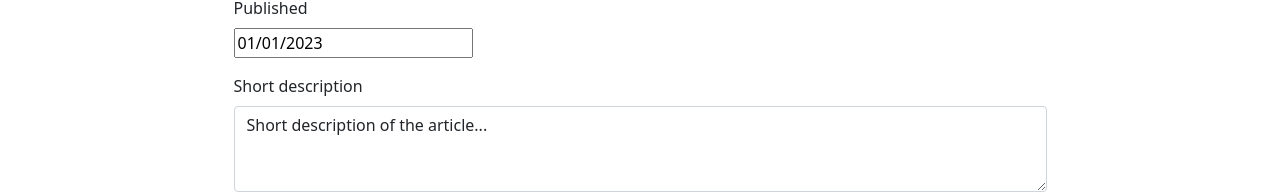
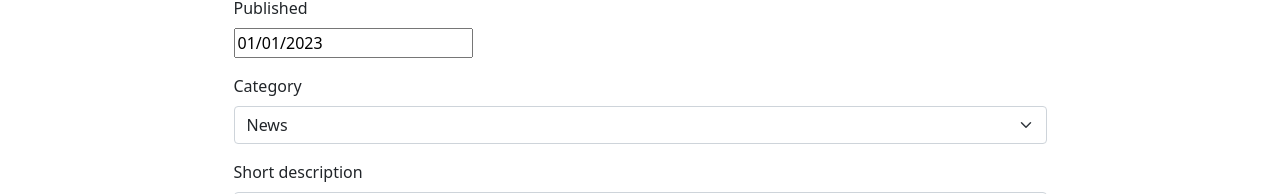
Before and after one commit to klubus/react-crud, a React (Create React App) app: page /post/edit/1 in a window 1280 px wide. Shown: the part 336-530 px from the top of the page. Built offline with nearby package versions, Linux system fonts and the light colour scheme.

Commit message:
categories

```diff
--- a/src/components/features/EditPostForm/EditPostForm.js
+++ b/src/components/features/EditPostForm/EditPostForm.js
@@ -36,6 +36,7 @@ const EditPostForm = () => {
       publishedDate={postData.publishedDate}
       shortDescription={postData.shortDescription}
       content={postData.content}
+      category={postData.category}
     />
   );
 };
--- a/src/components/features/PostForm/PostForm.js
+++ b/src/components/features/PostForm/PostForm.js
@@ -6,6 +6,8 @@ import 'react-quill-new/dist/quill.snow.css';
 import DatePicker from 'react-datepicker';
 import 'react-datepicker/dist/react-datepicker.css';
 import { useForm } from 'react-hook-form';
+import { getAllCategories } from '../../../redux/categoriesRedux';
+import { useSelector } from 'react-redux';
 
 const PostForm = ({ action, actionText, ...props }) => {
   const [title, setTitle] = useState(props.title || '');
@@ -14,11 +16,13 @@ const PostForm = ({ action, actionText, ...props }) => {
   const [shortDescription, setShortDescription] = useState(
     props.shortDescription || ''
   );
-  const [content, setContent] = useState('');
+  const [content, setContent] = useState(props.content || '');
+  const [category, setCategory] = useState(props.category || '');
   const [contentError, setContentError] = useState();
   const [dateError, setDateError] = useState();
 
   const isEmpty = content.replace(/<(.|\n)*?>/g, '').trim() === '';
+  const categories = useSelector(getAllCategories);
 
   const handleSubmit = () => {
     setContentError(isEmpty);
@@ -31,6 +35,7 @@ const PostForm = ({ action, actionText, ...props }) => {
         publishedDate,
         shortDescription,
         content,
+        category,
       });
     }
   };
@@ -86,6 +91,22 @@ const PostForm = ({ action, actionText, ...props }) => {
           </small>
         )}
       </Form.Group>
+      <Form.Group className="mb-3" controlId="formBasicCategory">
+        <Form.Label>Category</Form.Label>
+        <Form.Select
+          value={category}
+          onChange={(e) => setCategory(e.target.value)}
+        >
+          <option value="" disabled>
+            Select category
+          </option>
+          {categories.map((cat) => (
+            <option key={cat} value={cat}>
+              {cat}
+            </option>
+          ))}
+        </Form.Select>
+      </Form.Group>
       <Form.Group className="mb-3" controlId="formBasicShortDescription">
         <Form.Label>Short description</Form.Label>
         <Form.Control
--- a/src/components/pages/Home/Home.js
+++ b/src/components/pages/Home/Home.js
@@ -35,6 +35,9 @@ const Home = () => {
                       <strong>Published:</strong>{' '}
                       {dateToStr(post.publishedDate)}
                     </p>
+                    <p className="mb-1">
+                      <strong>Category:</strong> {post.category}
+                    </p>
                     <p className="text-muted">{post.shortDescription}</p>
                   </Card.Text>
                 </Card.Body>
--- a/src/components/pages/SinglePost/SinglePost.js
+++ b/src/components/pages/SinglePost/SinglePost.js
@@ -83,7 +83,10 @@ const SinglePost = () => {
               <p className="mb-2">
                 <strong>Published:</strong> {dateToStr(postData.publishedDate)}
               </p>
-              <p dangerouslySetInnerHTML={{ __html: postData.content }} />{' '}
+              <p dangerouslySetInnerHTML={{ __html: postData.content }} />
+              <p className="mb-1">
+                <strong>Category:</strong> {postData.category}
+              </p>
             </Card.Text>
           </Card.Body>
         </Card>
--- /dev/null
+++ b/src/redux/categoriesRedux.js
@@ -0,0 +1,14 @@
+// selectors
+export const getAllCategories = ({ categories }) => categories;
+
+// actions
+const createActionName = (actionName) => `app/categories/${actionName}`;
+
+// actions creators
+const categoriesReducer = (statePart = [], action) => {
+  switch (action.type) {
+    default:
+      return statePart;
+  }
+};
+export default categoriesReducer;
--- a/src/redux/initialState.js
+++ b/src/redux/initialState.js
@@ -7,6 +7,7 @@ const initialState = {
       content: 'Main content of the article',
       publishedDate: new Date('2023-01-01'),
       author: 'John Doe',
+      category: 'News',
     },
     {
       id: '2',
@@ -15,6 +16,7 @@ const initialState = {
       content: 'Main content of the article',
       publishedDate: new Date('2023-01-01'),
       author: 'John Doe',
+      category: 'News',
     },
     {
       id: '3',
@@ -23,8 +25,10 @@ const initialState = {
       content: 'Main content of the article',
       publishedDate: new Date('2023-01-01'),
       author: 'John Doe',
+      category: 'Sport',
     },
   ],
+  categories: ['Sport', 'News', 'Movies'],
 };
 
 export default initialState;
--- a/src/redux/store.js
+++ b/src/redux/store.js
@@ -1,9 +1,11 @@
 import { createStore, combineReducers } from 'redux';
 import initialState from './initialState';
 import postsReducer from './postsRedux';
+import categoriesReducer from './categoriesRedux';
 
 const subreducers = {
   posts: postsReducer,
+  categories: categoriesReducer,
 };
 
 const reducer = combineReducers(subreducers);
```
